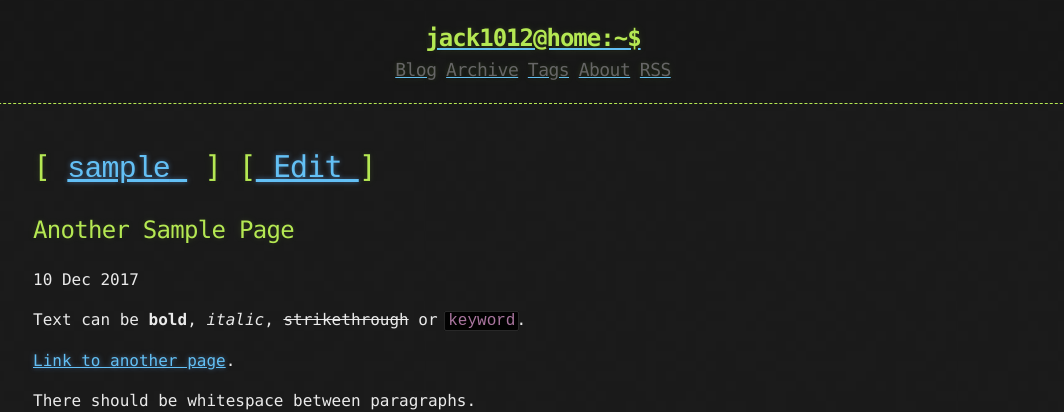
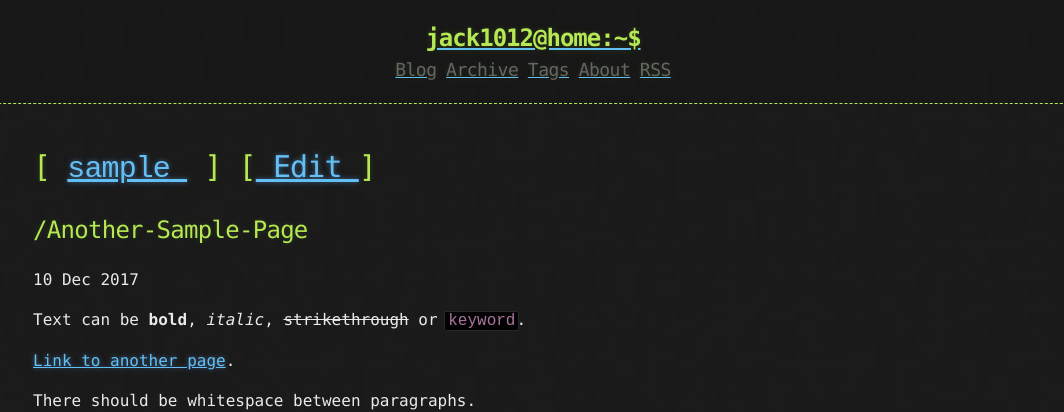
Before and after one commit to jack1012/jack1012.github.io, a Jekyll site: the page built from _posts/2017-12-10-Another-Sample-Page.md, in a window 1280 px wide and 900 px high. Shown: the top 412 px of the window, without its empty margins (107-1171 px from the left). Built offline with Jekyll 4.4.1, drawn with Linux system fonts in a browser that asks for light colours.

Commit message:
Update post.html

```diff
--- a/_layouts/post.html
+++ b/_layouts/post.html
@@ -13,7 +13,7 @@ layout: default
   [<a href="https://github.com/jack1012/jack1012.github.io/tree/master/_posts/" target="_blank" > Edit </a>]
   </h1>
 
-  <h2>{{ page.title }}</h2>
+  <h2>{{ page.url }}</h2>
 
   <time datetime="{{ page.date | date_to_xmlschema }}" class="by-line">{{ page.date | date_to_string }}</time>
   {{ content }}
```
